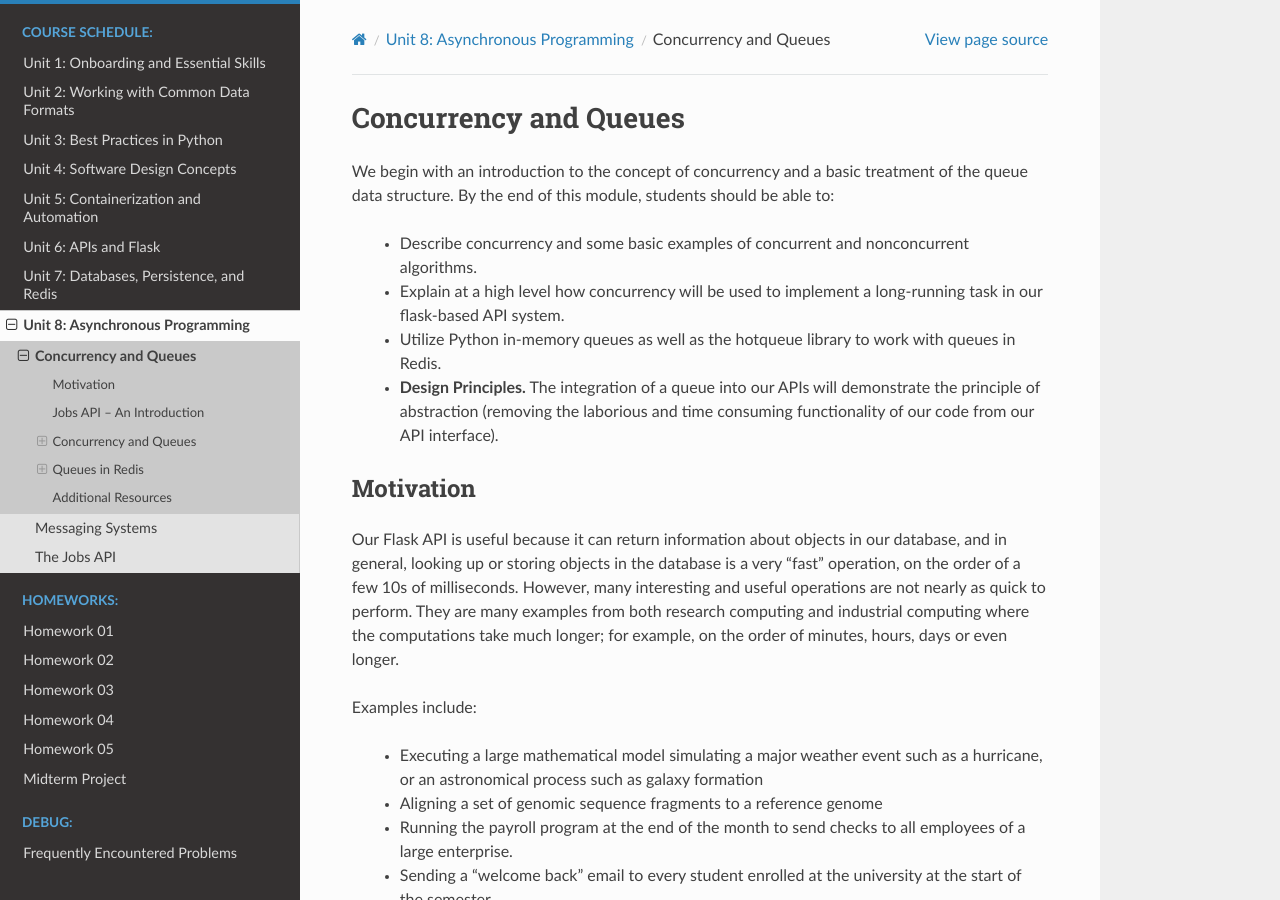
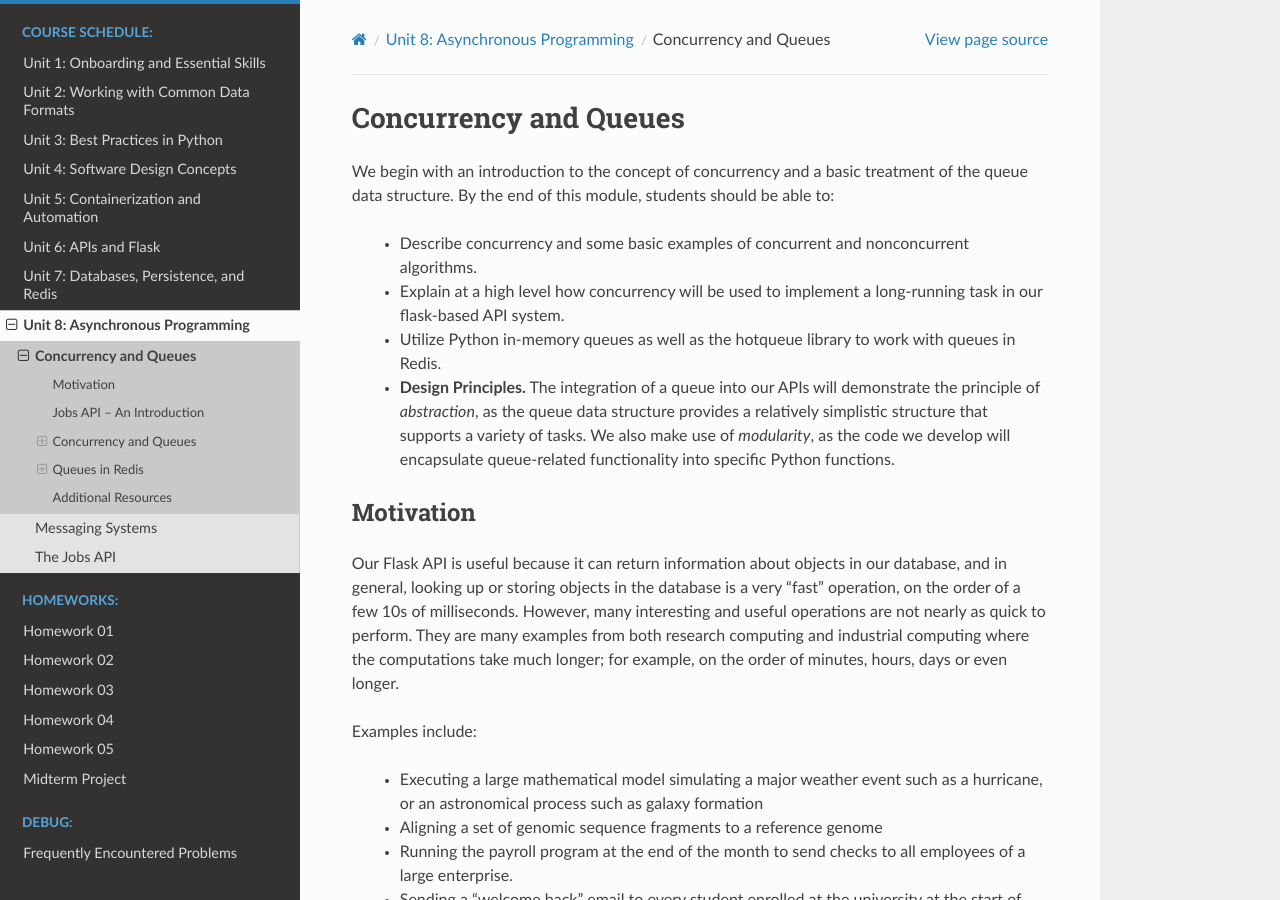
Before and after one commit to TACC/coe-332-sp25, a Sphinx documentation site: the page built from docs/unit08/concurrency.rst, in a window 1280 px wide and 900 px high. Built offline with Sphinx 7.4.7 and the Read the Docs theme 3.1.0, drawn with Linux system fonts in a browser that asks for light colours.

Commit message:
update design principles

```diff
--- a/docs/unit08/concurrency.rst
+++ b/docs/unit08/concurrency.rst
@@ -9,8 +9,9 @@ By the end of this module, students should be able to:
     flask-based API system.
   * Utilize Python in-memory queues as well as the hotqueue library to work with queues in Redis.
   * **Design Principles.** The integration of a queue into our APIs will demonstrate the principle
-    of abstraction (removing the laborious and time consuming functionality of our code from our API
-    interface).
+    of *abstraction*, as the queue data structure provides a relatively simplistic structure
+    that supports a variety of tasks. We also make use of *modularity*, as the code we develop will
+    encapsulate queue-related functionality into specific Python functions.
 
 
 Motivation
```
